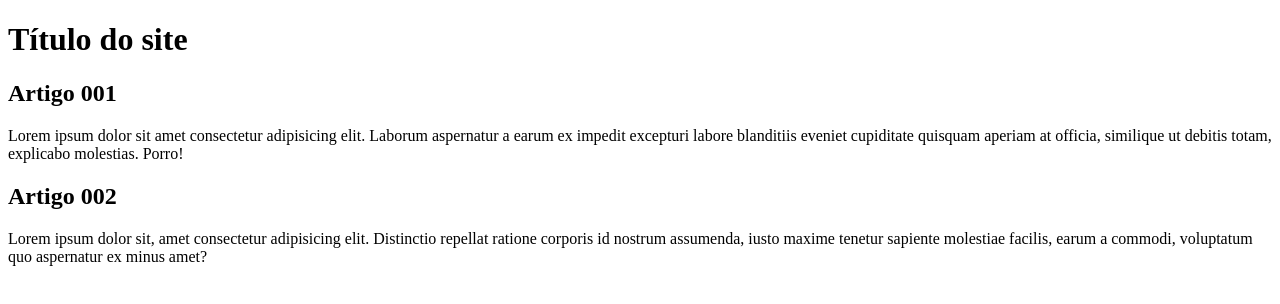
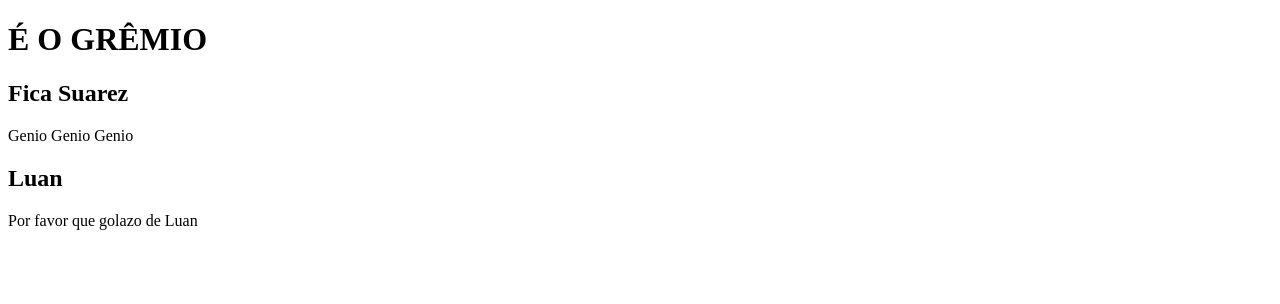
Before and after one commit to LuanMolinari/projeto-site, a plain HTML site: page index.html in a window 1280 px wide. Drawn offline with Linux system fonts and the light colour scheme.

Commit message:
Comecei a escrever o conteudo

```diff
--- a/index.html
+++ b/index.html
@@ -8,16 +8,16 @@
 <body>
     <main>
         <header>
-            <h1>Título do site</h1>
+            <h1>É O GRÊMIO</h1>
         </header>
 
         <article>
-            <h2>Artigo 001</h2>
-            <p>Lorem ipsum dolor sit amet consectetur adipisicing elit. Laborum aspernatur a earum ex impedit excepturi labore blanditiis eveniet cupiditate quisquam aperiam at officia, similique ut debitis totam, explicabo molestias. Porro!</p>
+            <h2>Fica Suarez</h2>
+            <p>Genio Genio Genio</p>
         </article>
         <article>
-            <h2>Artigo 002</h2>
-            <p>Lorem ipsum dolor sit, amet consectetur adipisicing elit. Distinctio repellat ratione corporis id nostrum assumenda, iusto maxime tenetur sapiente molestiae facilis, earum a commodi, voluptatum quo aspernatur ex minus amet?</p>
+            <h2>Luan</h2>
+            <p>Por favor que golazo de Luan</p>
         </article>
     </main>
 </body>
```
